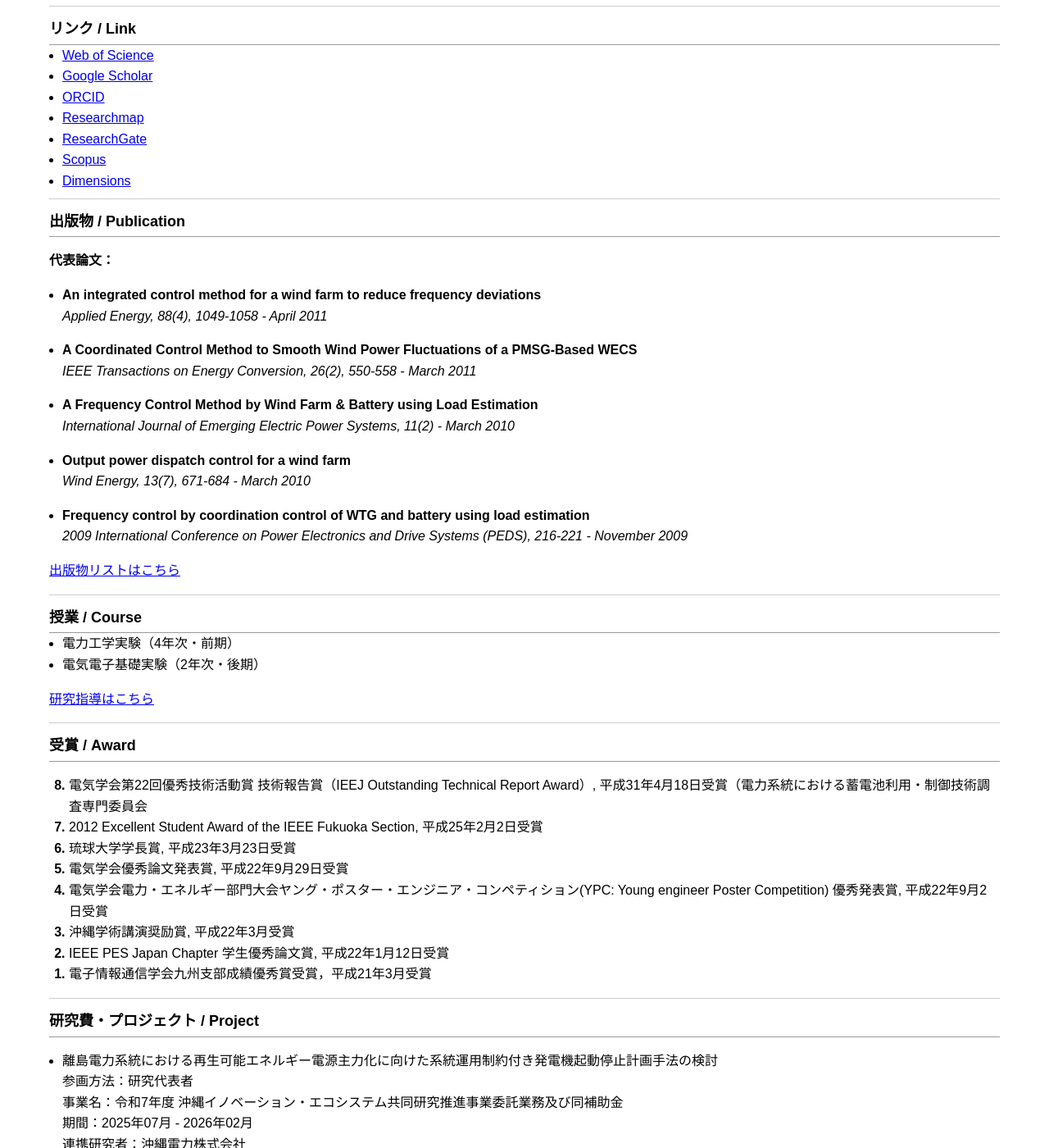
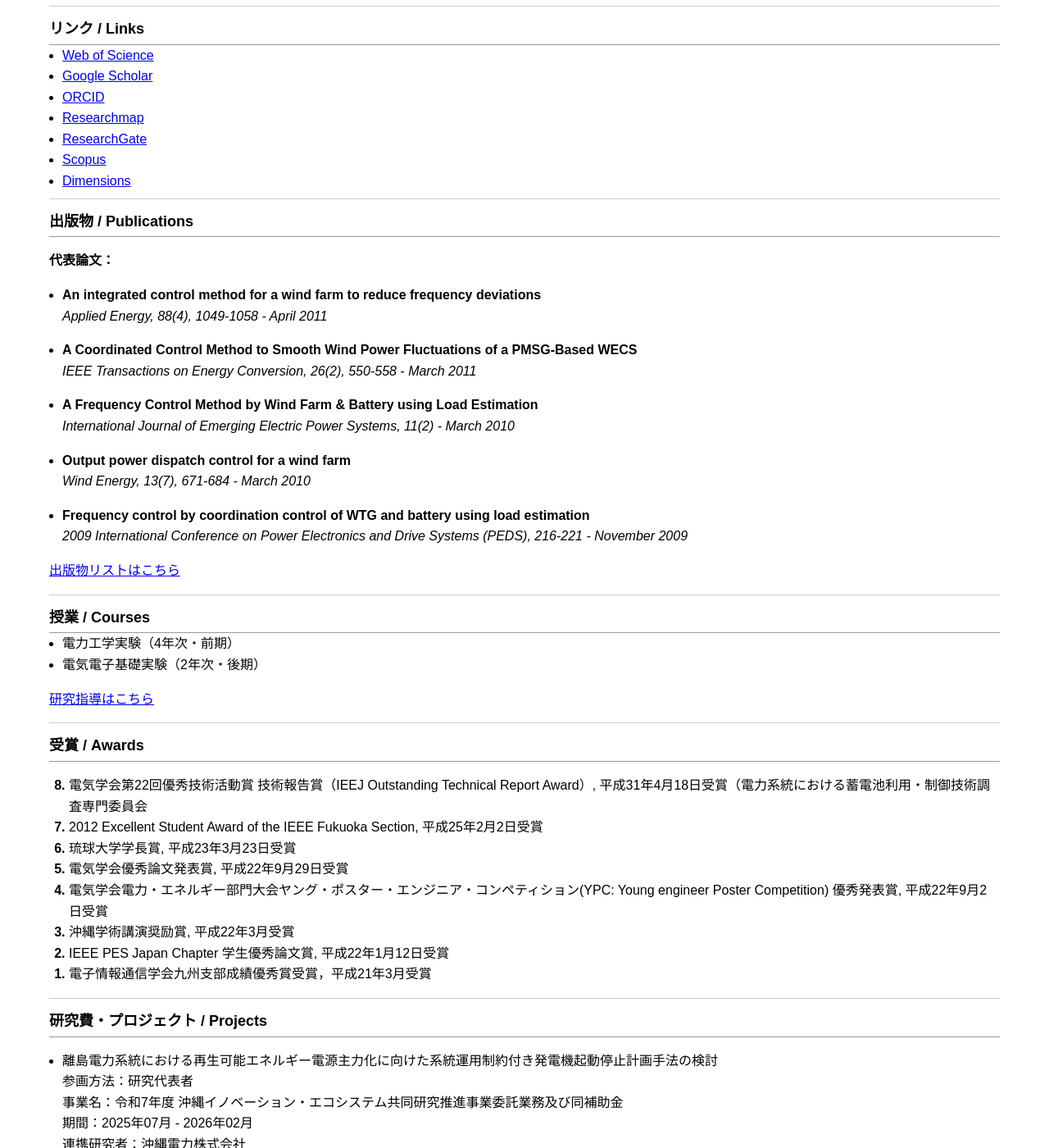
Before and after one commit to akieuehara/AkieUehara.github.io, a Jekyll site: the page built from index.md, in a window 1280 px wide and 1400 px high, scrolled down 681 px. Shown: the whole window at 82% size. Built offline with Jekyll 4.4.1, drawn with Linux system fonts in a browser that asks for light colours; comment, search, counter and statistics services are not loaded; some of the changed text lies outside the part shown.

Commit message:
Update index.md

```diff
--- a/index.md
+++ b/index.md
@@ -33,7 +33,7 @@ e-mail:  **uehara_a@cs.u-ryukyu.ac.jp**
 ---
 
 
-## リンク / Link
+## リンク / Links
 
 - [Web of Science](https://www.webofscience.com/wos/author/record/KIL-1742-2024)
 - [Google Scholar](https://scholar.google.jp/citations?user=06S_jV4AAAAJ&hl=ja&oi=ao/)
@@ -45,7 +45,7 @@ e-mail:  **uehara_a@cs.u-ryukyu.ac.jp**
 
 ---
 
-## 出版物 / Publication
+## 出版物 / Publications
 
 **代表論文：**
 
@@ -87,7 +87,7 @@ e-mail:  **uehara_a@cs.u-ryukyu.ac.jp**
 
 ---
 
-## 授業 / Course
+## 授業 / Courses
 
 - 電力工学実験（4年次・前期）
 - 電気電子基礎実験（2年次・後期）
@@ -96,7 +96,7 @@ e-mail:  **uehara_a@cs.u-ryukyu.ac.jp**
 
 ---
 
-## 受賞 / Award
+## 受賞 / Awards
 
 <ol reversed start="8">
 
@@ -112,7 +112,7 @@ e-mail:  **uehara_a@cs.u-ryukyu.ac.jp**
 </ol>
 ---
 
-## 研究費・プロジェクト / Project
+## 研究費・プロジェクト / Projects
 
 - 離島電力系統における再生可能エネルギー電源主力化に向けた系統運用制約付き発電機起動停止計画手法の検討
 参画方法：研究代表者
```
Also changed, not shown: other parts of index.md (+1 -1 lines).
